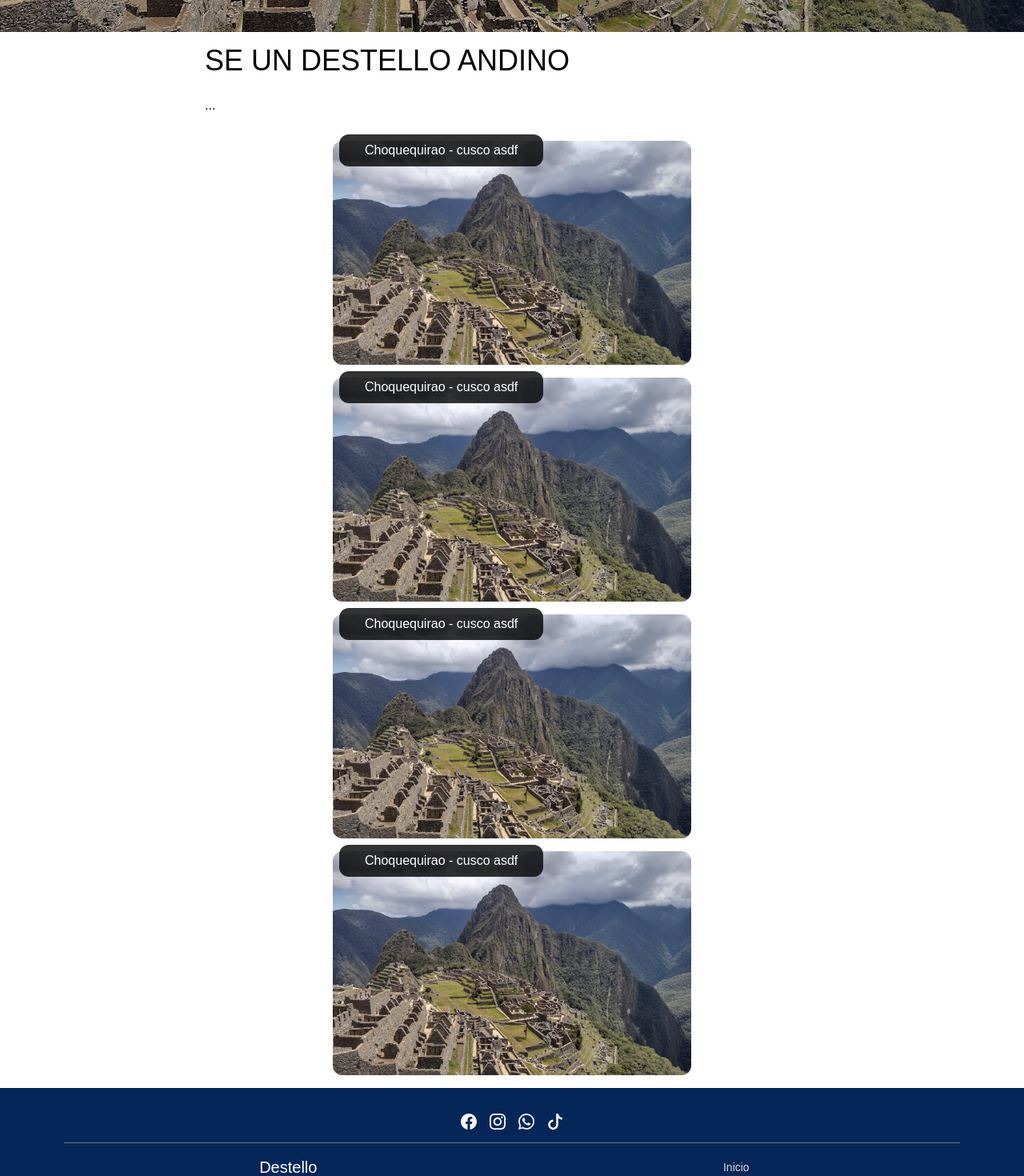
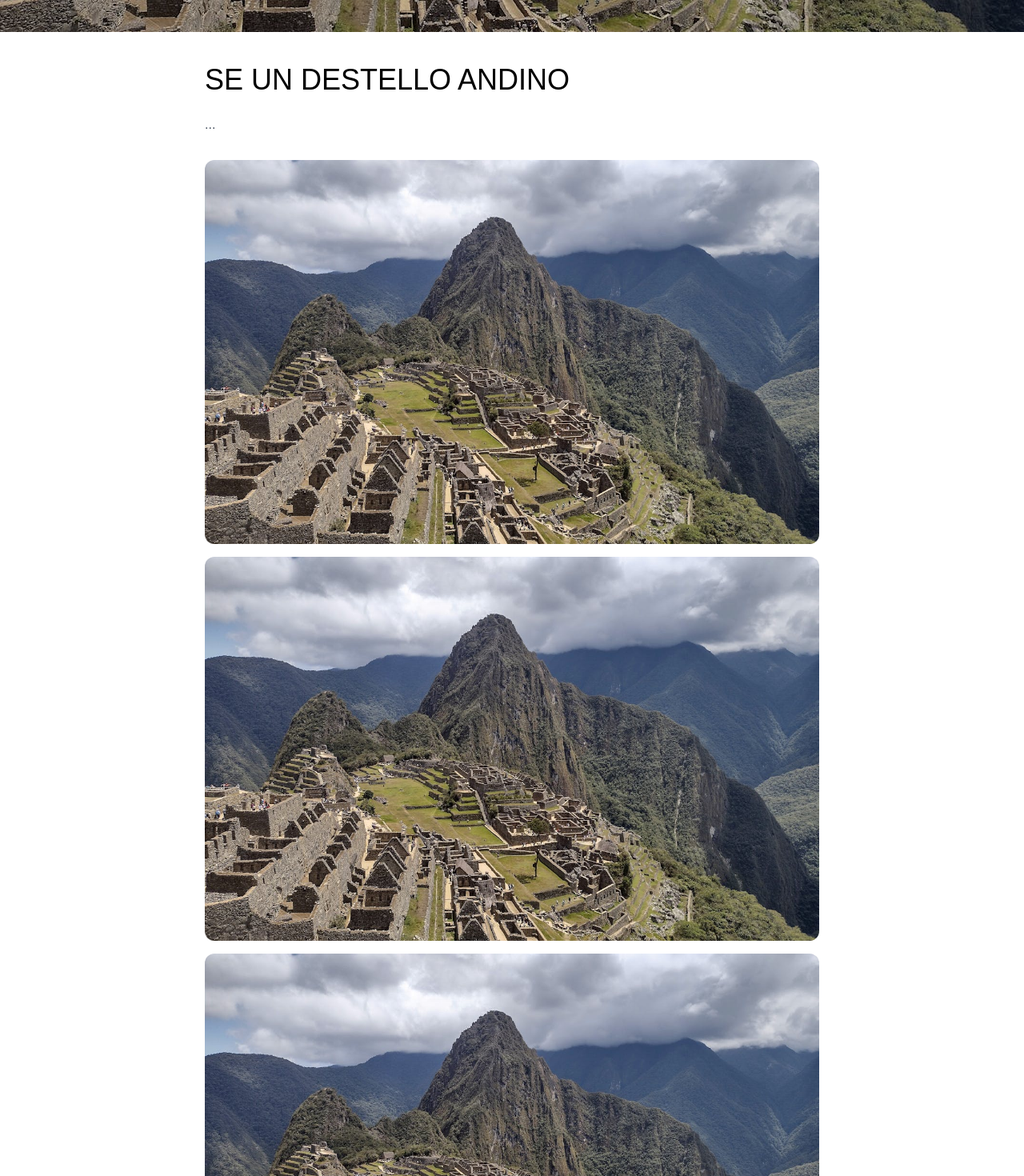
Before and after one commit to harvepq/destello, a Next.js app: page /blog/se-un-destello-andino in a window 1280 px wide. Shown: the part 760-2230 px from the top of the page at 80% size. Built offline with nearby package versions, Linux system fonts and the light colour scheme; a web font is replaced by a local one.

Commit message:
Add hero image with relative path, paragraphs, and increase images into slug blog

```diff
--- a/app/blog/[slug]/page.tsx
+++ b/app/blog/[slug]/page.tsx
@@ -10,12 +10,13 @@ import { fetchPostBySlug } from "@/app/lib/data";
 export default function Page({ params }: { params: { slug: string } }) {
   const slug = params.slug
   const post = fetchPostBySlug(slug)
+  const postImages = post.images.slice(1)
 
   const route = useRouter()
 
   return (
     <main className="relative">
-      <div className="p-4 absolute z-10">
+      <div className="p-4 absolute z-10 md:hidden">
         <button
           className="h-9 w-9 inline-flex justify-center items-center border rounded-full bg-white cursor-pointer border-solid shadow-xl"
           onClick={() => route.back()}
@@ -36,23 +37,25 @@ export default function Page({ params }: { params: { slug: string } }) {
       </div>
       <div className="w-full">
         <picture>
-          <img className="w-full aspect-[3/2] object-cover brightness-[0.8] sm:h-[480px] md:h-[600px] lg:h-[720px]" src={post.images[0]}alt="" />
+          <img className="w-full aspect-[3/2] object-cover brightness-[0.8] sm:h-[480px] md:h-[600px] lg:h-[720px]" src={`/blog/${post.images[0]}`}alt="" />
         </picture>
       </div>
       <div className="my-4 px-8 lg:px-20">
         <div className="max-w-md mx-auto md:max-w-3xl">
-          <h2 className="text-4xl mb-6 mt-2 uppercase">{post.name}</h2>
-          <div className="flex flex-col gap-4">
-            <p>{post.description}</p>
+          <h2 className="text-4xl mb-6 mt-2 uppercase md:mt-10">{post.name}</h2>
+          <div className="flex flex-col gap-4 text-gray-600">
+            {post.description.map(paragraph => (
+              <p key={paragraph}>{paragraph}</p>
+            ))}
           </div>
         </div>
         <div className="mt-8 flex flex-col items-center gap-4">
-          {post.images.map(image => (
-            <div className="min-w-72 max-w-md relative flex m-auto" key={image}>
+          {postImages.map(image => (
+            <div className="min-w-72 max-w-md relative flex m-auto md:max-w-3xl" key={image}>
               <picture>
-                <img className="w-full aspect-[8/5] object-cover rounded-xl" src={image} alt="" />
+                <img className="w-full aspect-[8/5] object-cover rounded-xl" src={`/blog/${image}`} alt="" />
               </picture>
-              <div className="absolute -top-2 left-2 bg-black/[0.8] text-white rounded-xl px-8 leading-[40px]">Choquequirao - cusco asdf</div>
+              {/* <div className="absolute -top-2 left-2 bg-black/[0.8] text-white rounded-xl px-8 leading-[40px]">Choquequirao - cusco asdf</div> */}
             </div>
           ))}
         </div>
```
